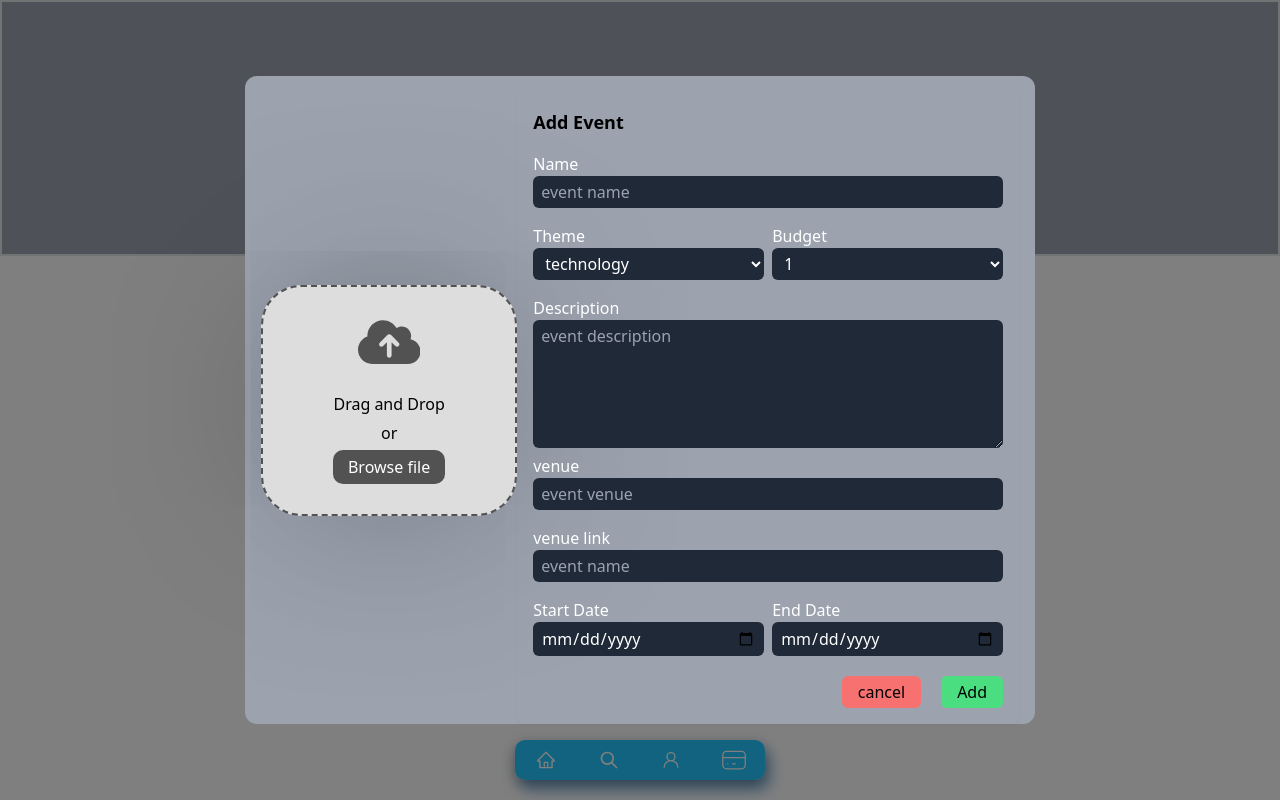
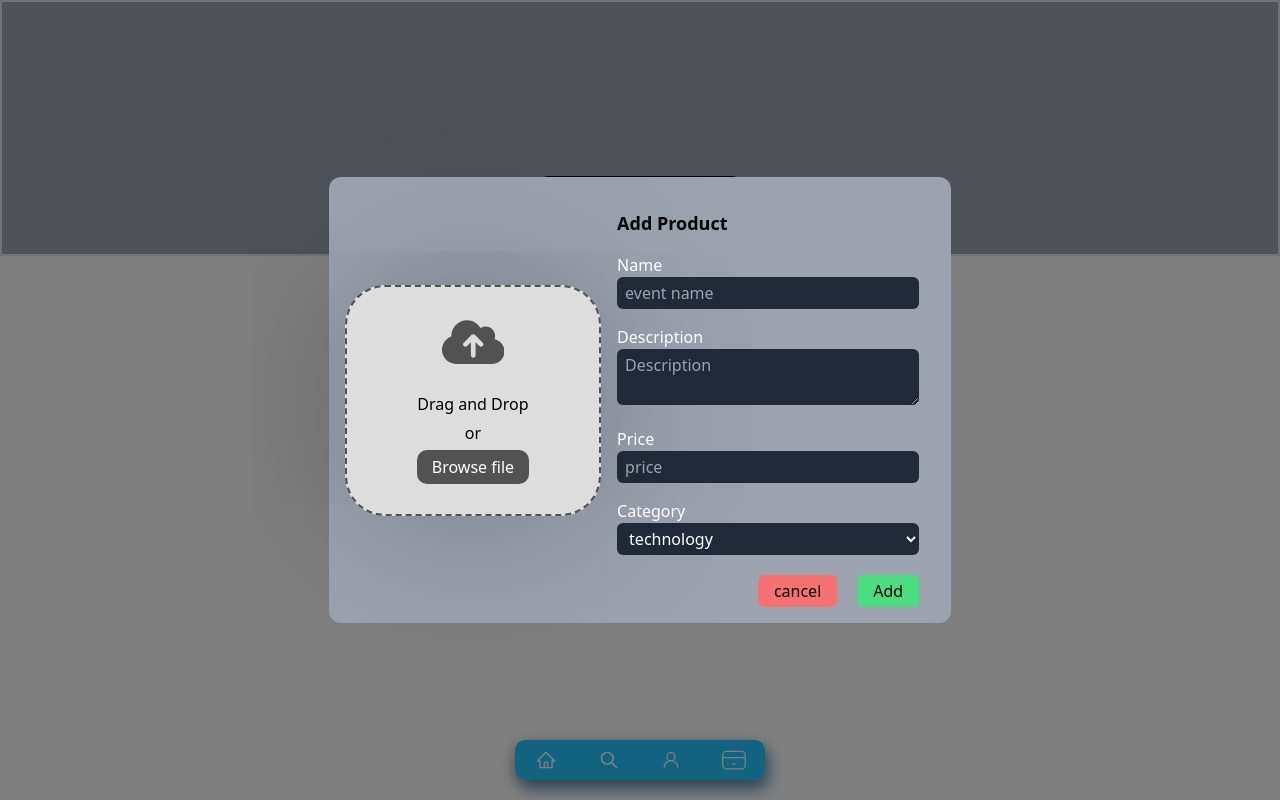
Before and after one commit to jjinendra3/Linkfluence, a React (Create React App) app: page /profile in a window 1280 px wide. Built offline with nearby package versions, Linux system fonts and the light colour scheme.

Commit message:
add event and product complete

```diff
--- a/src/components/Event.js
+++ b/src/components/Event.js
@@ -15,19 +15,25 @@ export default function Event(/*{ showModal, type, setShowModal }*/) {
     endDate: "",
     img: "",
   });
-  const AddEvent = async () => {
+
+  const AddEvent = async (e) => {
+    e.preventDefault();
+    if(ev.name===""||ev.theme===""||ev.budget===""||ev.description===""||ev.venue===""||ev.link===""||ev.startDate===""||ev.img===""){
+      toast.error("Please fill all the fields");
+      return;
+    }
     const form = new FormData();
+    let d= ev.startDate;
     form.append("name", ev.name);
+    form.append("datetime", {d:"0900-2100"});
     form.append("theme", ev.theme);
-    form.append("budget", ev.budget);
-    form.append("description", ev.description);
     form.append("venue", ev.venue);
-    form.append("link", ev.link);
-    form.append("startDate", ev.startDate);
-    form.append("endDate", ev.endDate);
+    form.append("venuelink", ev.link);
+    form.append("price", ev.budget);
+    form.append("desc", ev.description);
     const {tempData}= await axios.post("http://localhost:5000/image/uploadimage",{images:ev.img});
     if(tempData.success){
-      form.append("img", tempData.image[0]);
+      form.append("images", [tempData.image[0]]);
     }
     else{
       toast.error(tempData.message);
@@ -35,10 +41,11 @@ export default function Event(/*{ showModal, type, setShowModal }*/) {
     }
     let config = {
       headers: {
+        "content-type": "application/json",
         "auth-token": localStorage.getItem("auth-token")
       }
     }
-    const {data}= await axios.post("http://localhost:5000/events/addevent", form,config);
+    const {data}= await axios.post("http://localhost:5000/events/addevent",form,config);
     if(data.success){
       toast.success(data.message);
       setShowModal(false);
@@ -159,27 +166,15 @@ export default function Event(/*{ showModal, type, setShowModal }*/) {
                 </div>
                 <div className="mt-4 flex flex-row space-x-2">
                 <div className="flex-1">
-                    <label className="text-white" htmlFor="startDate">
-                      Start Date
+                    <label className="text-white" htmlFor="date">
+                      Date
                     </label>
                     <input
                       className="w-full bg-gray-800 rounded-md border-gray-700 text-white px-2 py-1"
                       type="date"
                       onChange={onChange}
                       name="startDate"
-                      value={ev.startDate}
-                    />
-                </div>
-                  <div className="flex-1">
-                    <label className="text-white" htmlFor="endDate">
-                      End Date
-                    </label>
-                    <input
-                      className="w-full bg-gray-800 rounded-md border-gray-700 text-white px-2 py-1"
-                      type="date"
-                      onChange={onChange}
-                      name="endDate"
-                      value={ev.endDate}
+                      value={ev.date}
                     />
                 </div>
                 </div>
--- /dev/null
+++ b/src/components/Product.js
@@ -0,0 +1,165 @@
+import axios from "axios";
+import React, { useState } from "react";
+import { toast } from "react-toastify";
+
+export default function Product(/*{ showModal, type, setShowModal }*/) {
+  const [showModal, setShowModal] = useState(true);
+  const [pro, setpro] = useState({});
+  const AddProduct = async (e) => {
+    e.preventDefault();
+    if (
+      pro.name === "" ||
+      pro.theme === "" ||
+      pro.price === "" ||
+      pro.description === "" ||
+      pro.img === ""
+    ) {
+      toast.error("Please fill all the fields");
+      return;
+    }
+    const form = new FormData();
+    form.append("name", pro.name);
+    form.append("price", pro.price);
+    form.append("category", pro.theme);
+    form.append("desc", pro.description);
+    const { tempData } = await axios.post(
+      "http://localhost:5000/image/uploadimage",
+      { images: pro.img }
+    );
+    if (tempData.success) {
+      form.append("images", [tempData.image[0]]);
+    } else {
+      toast.error(tempData.message);
+      return;
+    }
+    let config = {
+      headers: {
+        "content-type": "application/json",
+        "auth-token": localStorage.getItem("auth-token"),
+      },
+    };
+    const { data } = await axios.post(
+      "http://localhost:5000/products/add-company-product",
+      form,
+      config
+    );
+    if (data.success) {
+      toast.success(data.message);
+      setShowModal(false);
+    } else {
+      toast.error(data.message);
+    }
+  };
+
+  const onChange = (e) => {
+    setpro({ ...pro, [e.target.name]: e.target.value });
+  };
+  return (
+    <>
+      {showModal ? (
+        <>
+          <div className="justify-center items-center flex overflow-x-hidden overflow-y-auto fixed inset-0 z-50 outline-none focus:outline-none">
+            <div className="relative w-auto my-6 mx-auto bg-gray-400 rounded-xl flex justify-center px-4">
+              {/*content*/}
+              <form className="file-upload-form my-auto">
+                <label htmlFor="file" className="file-upload-label">
+                  <div className="file-upload-design">
+                    <svg viewBox="0 0 640 512" height="1em">
+                      <path d="M144 480C64.5 480 0 415.5 0 336c0-62.8 40.2-116.2 96.2-135.9c-.1-2.7-.2-5.4-.2-8.1c0-88.4 71.6-160 160-160c59.3 0 111 32.2 138.7 80.2C409.9 102 428.3 96 448 96c53 0 96 43 96 96c0 12.2-2.3 23.8-6.4 34.6C596 238.4 640 290.1 640 352c0 70.7-57.3 128-128 128H144zm79-217c-9.4 9.4-9.4 24.6 0 33.9s24.6 9.4 33.9 0l39-39V392c0 13.3 10.7 24 24 24s24-10.7 24-24V257.9l39 39c9.4 9.4 24.6 9.4 33.9 0s9.4-24.6 0-33.9l-80-80c-9.4-9.4-24.6-9.4-33.9 0l-80 80z"></path>
+                    </svg>
+                    <p>Drag and Drop</p>
+                    <p>or</p>
+                    <span className="browse-button">Browse file</span>
+                  </div>
+                  <input id="file" type="file" name="img" onChange={onChange} />
+                </label>
+              </form>
+              <div className="mt-4 flex flex-col bg-bg2-col rounded-lg p-4 shadow-sm">
+                <h2 className="text-primary-col font-bold text-lg">
+                  Add Product
+                </h2>
+                <div className="mt-4">
+                  <label className="text-white" htmlFor="name">
+                    Name
+                  </label>
+                  <input
+                    placeholder="event name"
+                    className="w-full bg-gray-800 rounded-md border-gray-700 text-white px-2 py-1"
+                    type="text"
+                    name="name"
+                    onChange={onChange}
+                    value={pro.name}
+                  />
+                </div>
+                <div className="mt-4">
+                  <label className="text-white" htmlFor="description">
+                    Description
+                  </label>
+                  <textarea
+                    placeholder="Description"
+                    className="w-full bg-gray-800 rounded-md border-gray-700 text-white px-2 py-1"
+                    type="text"
+                    name="description"
+                    onChange={onChange}
+                    value={pro.description}
+                  />
+                </div>
+                <div className="mt-4">
+                  <label className="text-white" htmlFor="budget">
+                    Price
+                  </label>
+                  <input
+                    placeholder="price"
+                    className="w-full bg-gray-800 rounded-md border-gray-700 text-white px-2 py-1"
+                    type="number"
+                    name="price"
+                    onChange={onChange}
+                    value={pro.price}
+                  />
+                </div>
+                <div className="mt-4">
+                  <label className="text-white" htmlFor="theme">
+                    Category
+                  </label>
+                  <select
+                    name="theme"
+                    onChange={onChange}
+                    value={pro.theme}
+                    className="w-full bg-gray-800 rounded-md border-gray-700 text-white px-2 py-1"
+                  >
+                    <option value="technology">technology</option>
+                    <option value="Comedy">Comedy</option>
+                    <option value="Music">Music</option>
+                    <option value="Food">Food</option>
+                    <option value="Festival">Festival</option>
+                  </select>
+                </div>
+                <div className="mt-4 flex justify-end gap-5 mt-5">
+                  <button
+                    className="bg-red-400 text-bg1-col rounded-md px-4 py-1 hover:bg-blue-500 hover:text-white transition-all duration-200"
+                    type="submit"
+                    onClick={() => {
+                      setShowModal(false);
+                    }}
+                  >
+                    cancel
+                  </button>
+                  <button
+                    className="bg-green-400 text-bg1-col rounded-md px-4 py-1 hover:bg-blue-500 hover:text-white transition-all duration-200"
+                    type="submit"
+                    onClick={() => {
+                      AddProduct();
+                    }}
+                  >
+                    Add
+                  </button>
+                </div>
+              </div>
+            </div>
+          </div>
+          <div className="opacity-50 fixed inset-0 z-40 bg-black"></div>
+        </>
+      ) : null}
+    </>
+  );
+}
--- a/src/pages/Profile.js
+++ b/src/pages/Profile.js
@@ -1,10 +1,12 @@
 import React from "react";
 import Event from "../components/Event";
+import Product from "../components/Product";
 
 const Profile = () => {
   return (
     <>
-      <Event/>
+      {/* <Event/> */}
+      <Product/>
       <div className="cover w-full h-64 border-2 bg-gray-400"></div>
       <div className="profile-info flex flex-col items-center relative bottom-20 gap-y-5">
         <div className="profile-img size-52 bg-black rounded-xl"></div>
```
